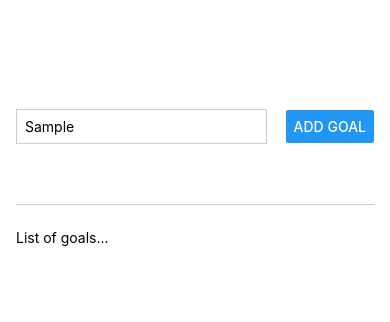
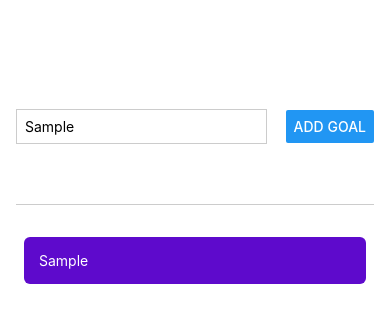
Before and after one commit to Jason852/GoalsApp, a React Native app in the folder GoalsApplication/: screen / in a window 390 px wide. Both pictures are taken after typing "Sample" into the empty fields and a click on the button "ADD GOAL". Shown: the top 322 px of the page. Built offline with nearby package versions, Linux system fonts and the light colour scheme.

Commit message:
Worked on flatlist

```diff
--- a/GoalsApplication/App.js
+++ b/GoalsApplication/App.js
@@ -1,14 +1,27 @@
 import { useState } from "react";
-import { StyleSheet, Text, View, Button, TextInput } from "react-native";
+import {
+  StyleSheet,
+  Text,
+  View,
+  Button,
+  TextInput,
+  ScrollView,
+  FlatList,
+} from "react-native";
 
 export default function App() {
   const [enteredGoalText, setEnteredGoalText] = useState("");
+  const [courseGoals, setCourseGoals] = useState([]);
+
   function goalInputHandler(enteredText) {
     setEnteredGoalText(enteredText);
   }
 
   function addGoalHandler() {
-    console.log(enteredGoalText);
+    setCourseGoals((currentCourseGoals) => [
+      ...currentCourseGoals,
+      { text: enteredGoalText, id: Math.random().toString() },
+    ]);
   }
 
   return (
@@ -22,7 +35,19 @@
         <Button title="Add Goal" onPress={addGoalHandler} />
       </View>
       <View style={styles.goalsContainer}>
-        <Text>List of goals...</Text>
+        <FlatList
+          data={courseGoals}
+          renderItem={(itemData) => {
+            return (
+              <View style={styles.goalItem}>
+                <Text style={styles.goalText}>{itemData.item.text}</Text>
+              </View>
+            );
+          }}
+          keyExtractor={(item, index) => {
+            return item.id;
+          }}
+        />
       </View>
     </View>
   );
@@ -53,4 +78,13 @@
   goalsContainer: {
     flex: 4,
   },
+  goalItem: {
+    margin: 8,
+    padding: 15,
+    borderRadius: 6,
+    backgroundColor: "#5e0acc",
+  },
+  goalText: {
+    color: "#fff",
+  },
 });
```
